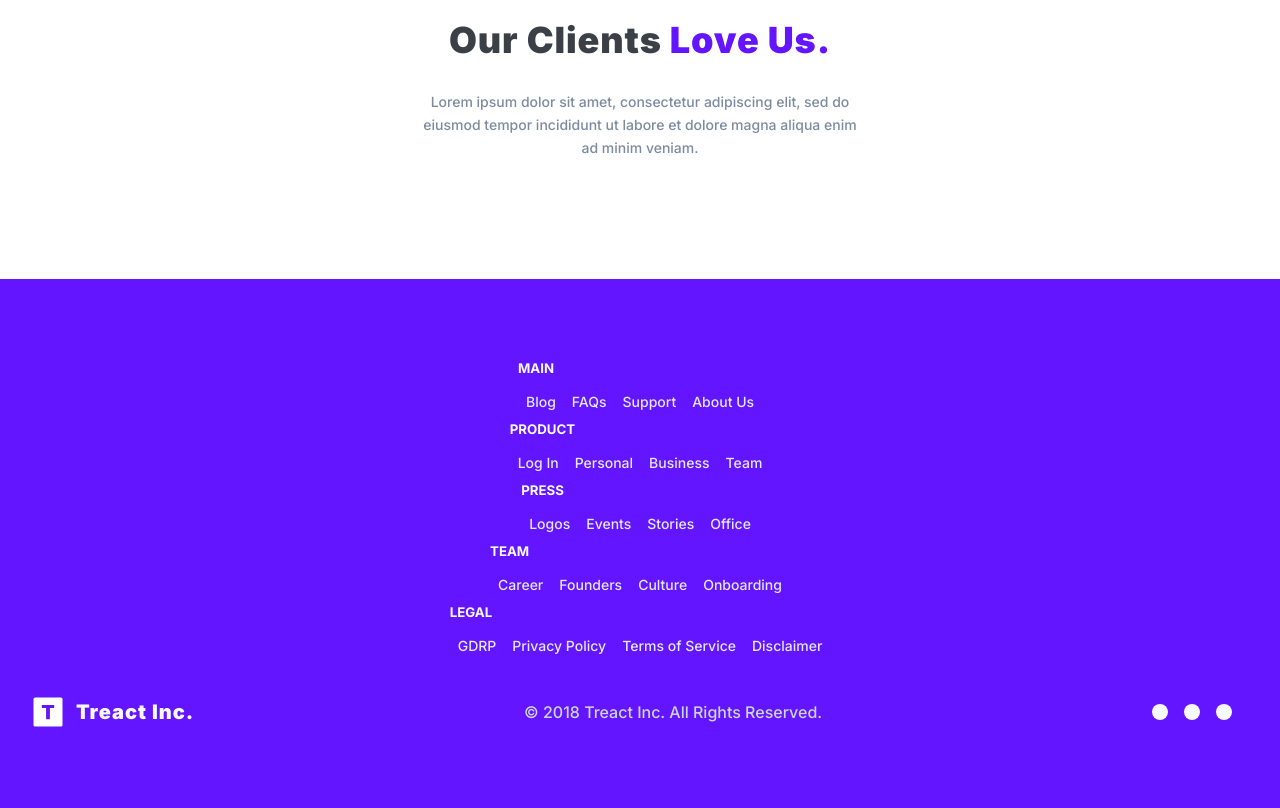
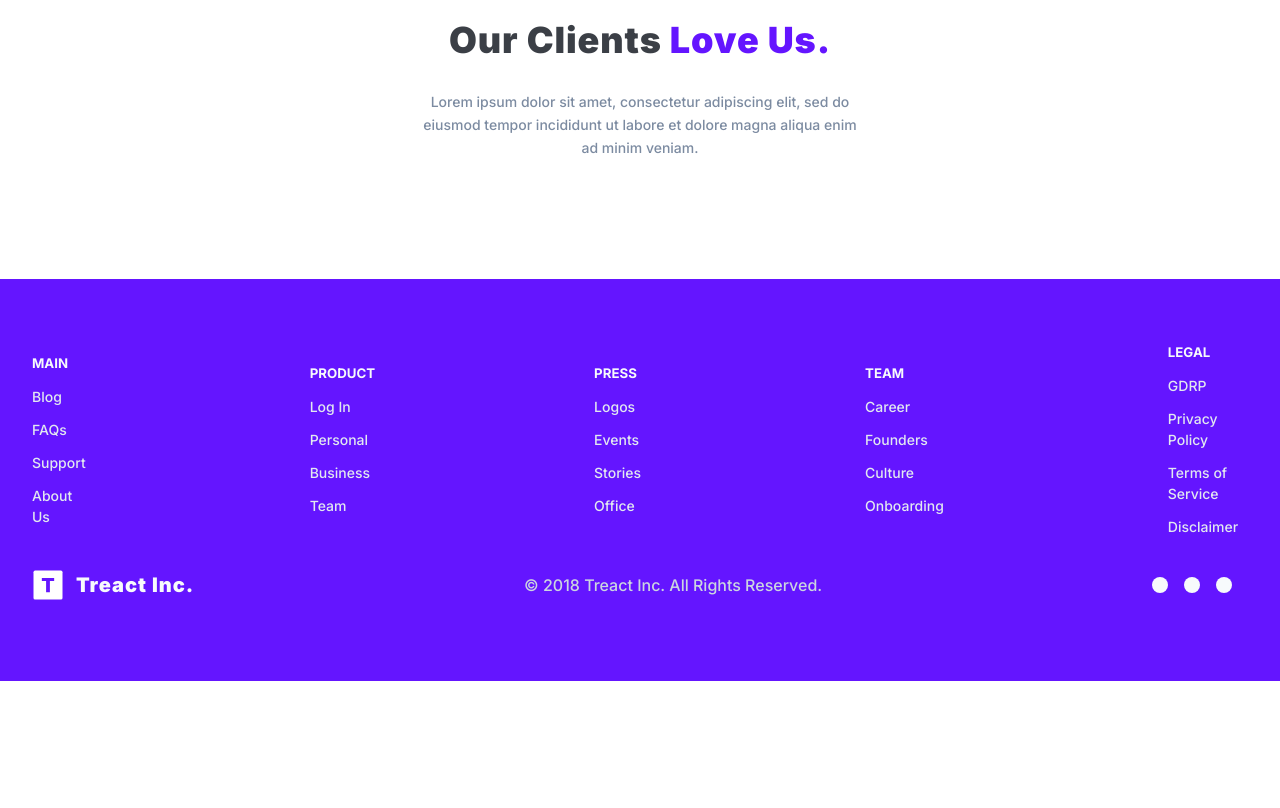
Before and after one commit to Cism0/Treact-website, a plain HTML site: page index.html in a window 1280 px wide. Shown: the part 7235-8043 px from the top of the page. After the commit the page ends 7916 px from the top, so only its background shows below. Drawn offline with Linux system fonts and the light colour scheme.

Commit message:
2nd recorded change to the project.

```diff
--- a/index.html
+++ b/index.html
@@ -540,14 +540,12 @@
           </div>
         </div>
       </section>
-      <!-- /* GET STARTED SECTION */ -->
-      <section id="slide__left--to-right"></section>
-
-      <footer class="slide__right--to-left">
-        <div class="footer__padding footer__container">
-          <div class="footer__margins pos__rel">
+      <section id="slide__right--to-left">
+        <footer>
+          <div class="footer__padding footer__container pos__rel">
+            <div class="footer__margins">
               <div class="footer__justify">
-              <div class="column five__sections">
+                <div class="five__sections">
                   <div class="column__list">
                     <h5 class="footer__header">MAIN</h5>
                     <ul class="footer__list">
@@ -643,7 +641,9 @@
                     class="react__logo--img img__footer"
                     alt="logo"
                   />
-                <span class="footer__logo footer__logo-text">Treact Inc.</span>
+                  <span class="footer__logo footer__logo-text"
+                    >Treact Inc.</span
+                  >
                 </figure>
                 <div class="footer__bottom dis__flex">
                   © 2018 Treact Inc. All Rights Reserved.
@@ -676,6 +676,7 @@
             </div>
           </div>
         </footer>
+      </section>
     </div>
   </body>
 </html>
--- a/style.css
+++ b/style.css
@@ -45,10 +45,10 @@ html {
   }
 }
 #slide__left--to-right {
-  animation: slideLeft 450ms 0.2s 1 backwards ease;
+  animation: slideLeft 450ms 0.25s 1 backwards ease;
 }
 #slide__right--to-left {
-  animation: slideRight 450ms 0.2s 1 backwards ease;
+  animation: slideRight 450ms 0.25s 1 backwards ease;
 }
 
 .pos__rel {
@@ -756,11 +756,6 @@ li {
   max-width: 1200px;
 }
 
-.column {
-  display: flex;
-  flex-direction: column;
-}
-
 .easy__img--wrapper {
   display: flex;
   width: 85%;
@@ -956,14 +951,12 @@ li {
   text-align: center;
   margin-top: 1rem;
   max-width: 36rem;
-  font-size: 1.20rem;
+  font-size: 1.2rem;
   font-weight: 500;
   line-height: 1.625;
   --tw-text-opacity: 1;
   color: rgb(124 139 161 / var(--tw-text-opacity));
 }
-
-
 
 .pricing__three-sections {
   position: relative;
@@ -1301,7 +1294,6 @@ li {
 }
 
 .footer__container {
-  position: relative;
   margin-left: -2rem;
   margin-right: -2rem;
   margin-bottom: -2rem;
@@ -1320,22 +1312,25 @@ li {
 }
 
 .five__sections {
+  display: flex;
   align-items: center;
   justify-content: center;
   width: auto;
 }
 
 .column__list {
-  flex-direction: column;
   width: auto;
+
 }
 
 .footer__header {
+  margin-top: 2rem;
   font-weight: 700;
   text-transform: uppercase;
 }
 
 .footer__list {
+  flex-direction: column;
   margin-top: 1.5rem;
   font-size: 0.875rem;
   font-weight: 500;
@@ -1345,8 +1340,10 @@ li {
 }
 
 .footer__list-li {
-  margin: 0.5rem; /* remove later */
+  padding-right: 14rem;
+  /* margin: 0.5rem; remove later */
   margin-top: 0.75rem;
+
 }
 
 .footer__link {
@@ -1418,8 +1415,12 @@ li {
 }
 
 .footer__justify {
+  display: flex;
   -webkit-box-pack: justify;
   justify-content: space-between;
+  margin-top: -3rem;
+  flex-wrap: wrap;
+  text-align: left;
 }
 
 .img__footer {
@@ -1465,6 +1466,10 @@ li {
     align-items: center;
     justify-content: center;
   }
+  .footer__container {
+    padding-top: 6rem;
+    padding-bottom: 6rem;
+  }
 }
 
 @media (max-width: 768px) {
```
Lines whose indentation alone changed are shown as unchanged.
